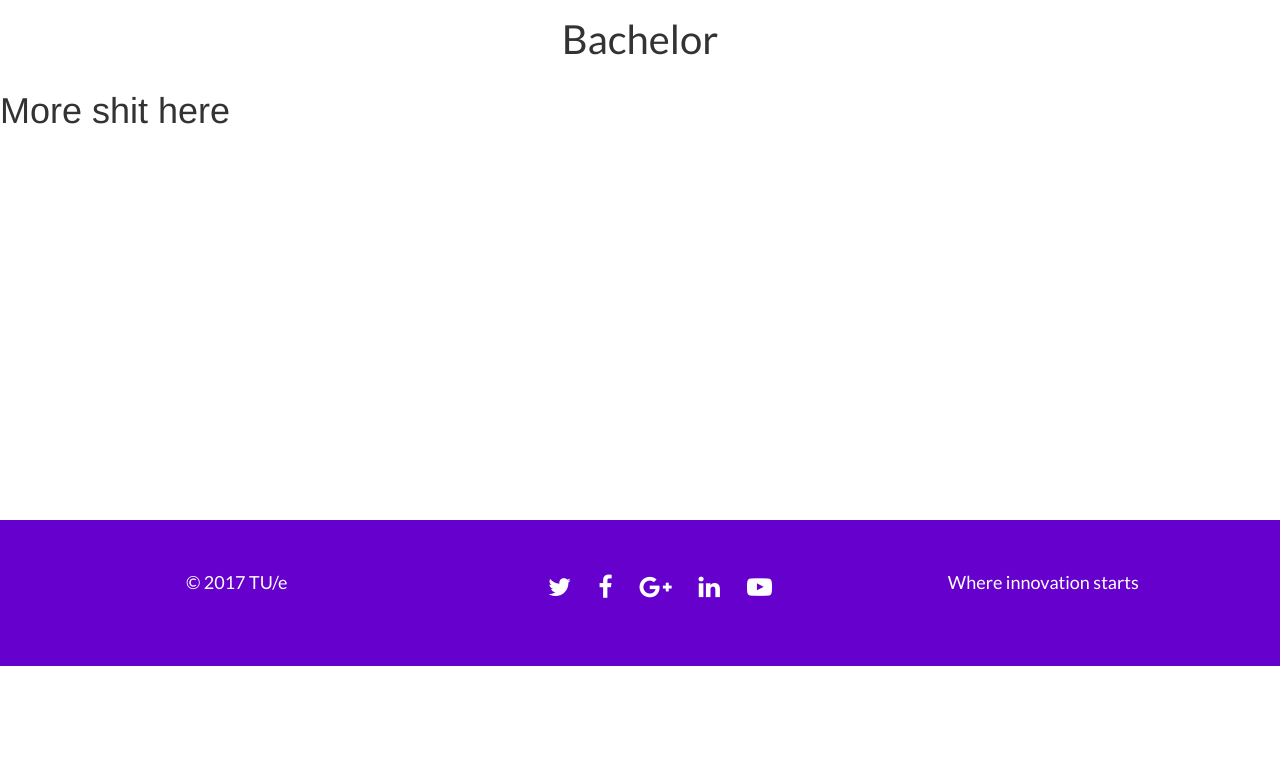
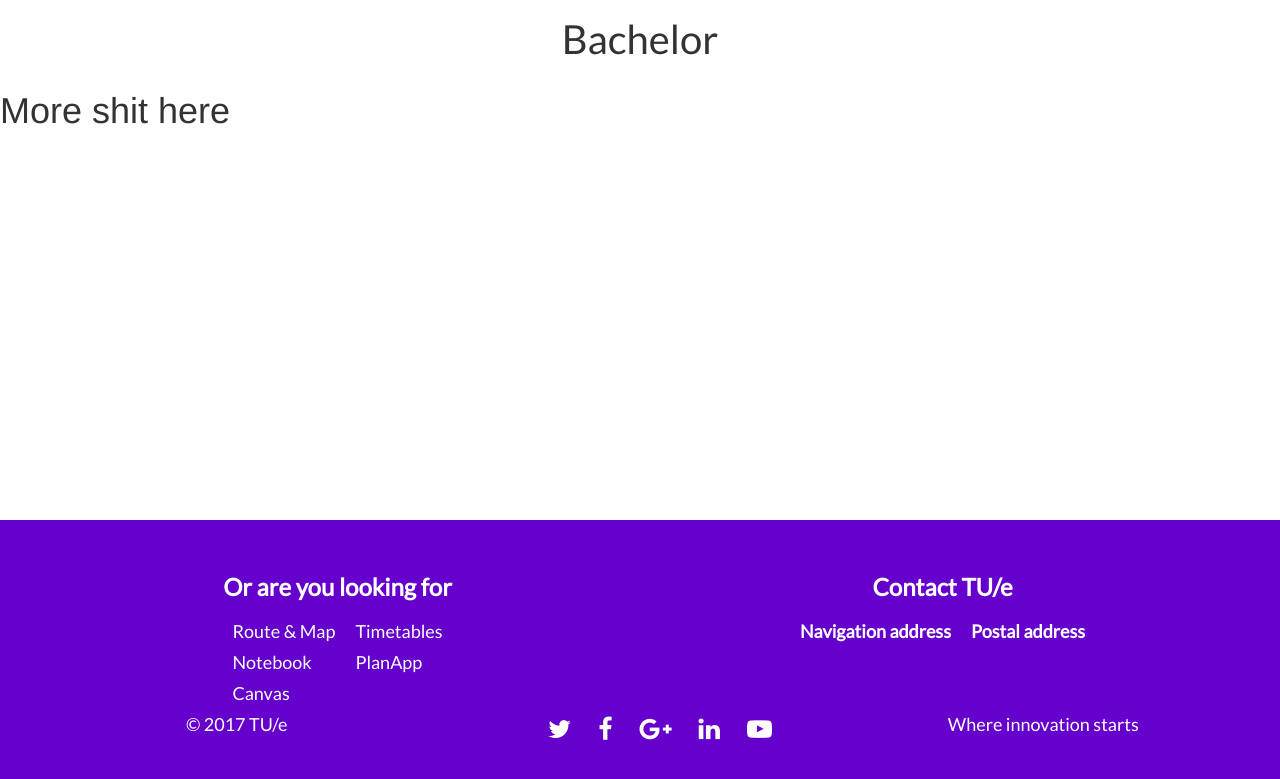
Before and after one commit to filipdavidovic/hypermedia-html, a plain HTML site: page index.html in a window 1280 px wide. Shown: the part 503-1282 px from the top of the page. Before the commit the page ends 1169 px from the top, so only its background shows below. Drawn offline with Linux system fonts and the light colour scheme.

Commit message:
Small navigation update footer

```diff
--- a/index.html
+++ b/index.html
@@ -255,6 +255,94 @@
     <footer class="page-footer"><!-- footer -->
       <div class="upper-footer">
         <div class="row">
+          <div class="col-md-6">
+            <div class="helper">
+              <p class="footer-header">
+                Or are you looking for
+              </p>
+              <table class="contact">
+                <tr>
+                  <td>
+                    <a href="#">
+                      <div class="link">
+                      Route & Map
+                    </div>
+                    </a>
+                  </td>
+                  <td>
+                    <a href="#">
+                      <div class="link">
+                      Timetables
+                        </div>
+                    </a>
+                  </td>
+                </tr>
+                <tr>
+                  <td>
+                    <a href="#">
+                      <div class="link">
+                      Notebook
+                        </div>
+                    </a>
+                  </td>
+                  <td>
+                    <a href="#">
+                      <div class="link">
+                      PlanApp
+                        </div>
+                    </a>
+                  </td>
+                </tr>
+                <tr>
+                  <td>
+                    <a href="#">
+                      <div class="link">
+                      Canvas
+                    </div>
+                    </a>
+                  </td>
+                </tr>
+              </table>
+
+
+
+            </div>
+          </div>
+
+          <div class="col-md-6">
+            <div class="helper">
+              <p class="footer-header">
+                Contact TU/e
+              </p>
+              <table class="contact">
+                <tr>
+                  <td>
+                    <b>Navigation address</b>
+                  </td>
+                  <td>
+                    <b>Postal address</b>
+                  </td>
+                </tr>
+                <tr>
+                  <td>
+
+                  </td>
+                  <td>
+
+                    </a>
+                  </td>
+                </tr>
+              </table>
+
+
+
+
+            </div>
+
+          </div>
+        </div> <!-- row -->
+
+        <div class="row">
           <div class="col-md-4">
             <div class="helper">
               <p class="footer-text">
@@ -303,6 +391,7 @@
         </div> <!-- row -->
       </div>
     </footer>
+
     <script src="./static/js/jquery-3.1.1.min.js"></script>
     <script src="./static/bootstrap/js/bootstrap.min.js"></script>
     <script src="./static/js/script.js"></script>
--- a/static/css/footer.css
+++ b/static/css/footer.css
@@ -31,6 +31,24 @@ ul#socialMedia li {
   font-size: 25px; /* TODO: add class to fa-3 or fa-2 and remove font-size*/
 }
 
+.contact
+{
+margin: auto;
+text-align:left;
+border-spacing: 20px 5px;
+border-collapse: separate;
+font-family: 'Lato', sans-serif;
+color: white;
+font-size: 18px;
+}
+
+.link
+{
+   color:white;
+   text-decoration: none;
+   background-color: none;
+}
+
 .fa-facebook:hover,
 .fa-facebook:focus {
   color: #3b5998;
--- a/static/css/text.css
+++ b/static/css/text.css
@@ -6,6 +6,13 @@
   font-size: 18px;
 }
 
+.footer-header {
+  font-family: 'Lato', sans-serif;
+  color: white;
+  font-weight:bold;
+  font-size: 24px;
+}
+
 .subtitle {
   text-align: center;
   font-family: 'Lato', sans-serif;
```
